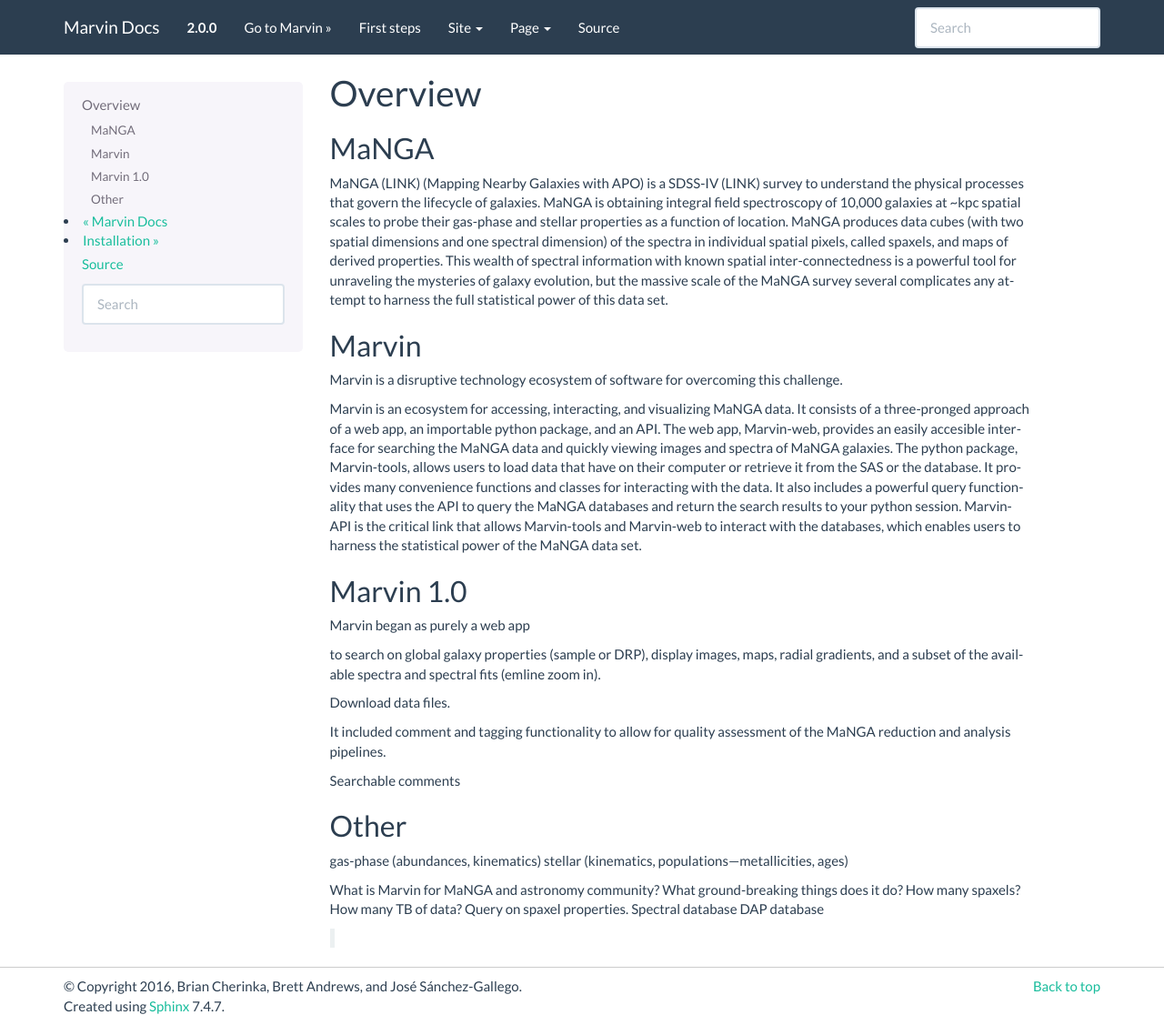
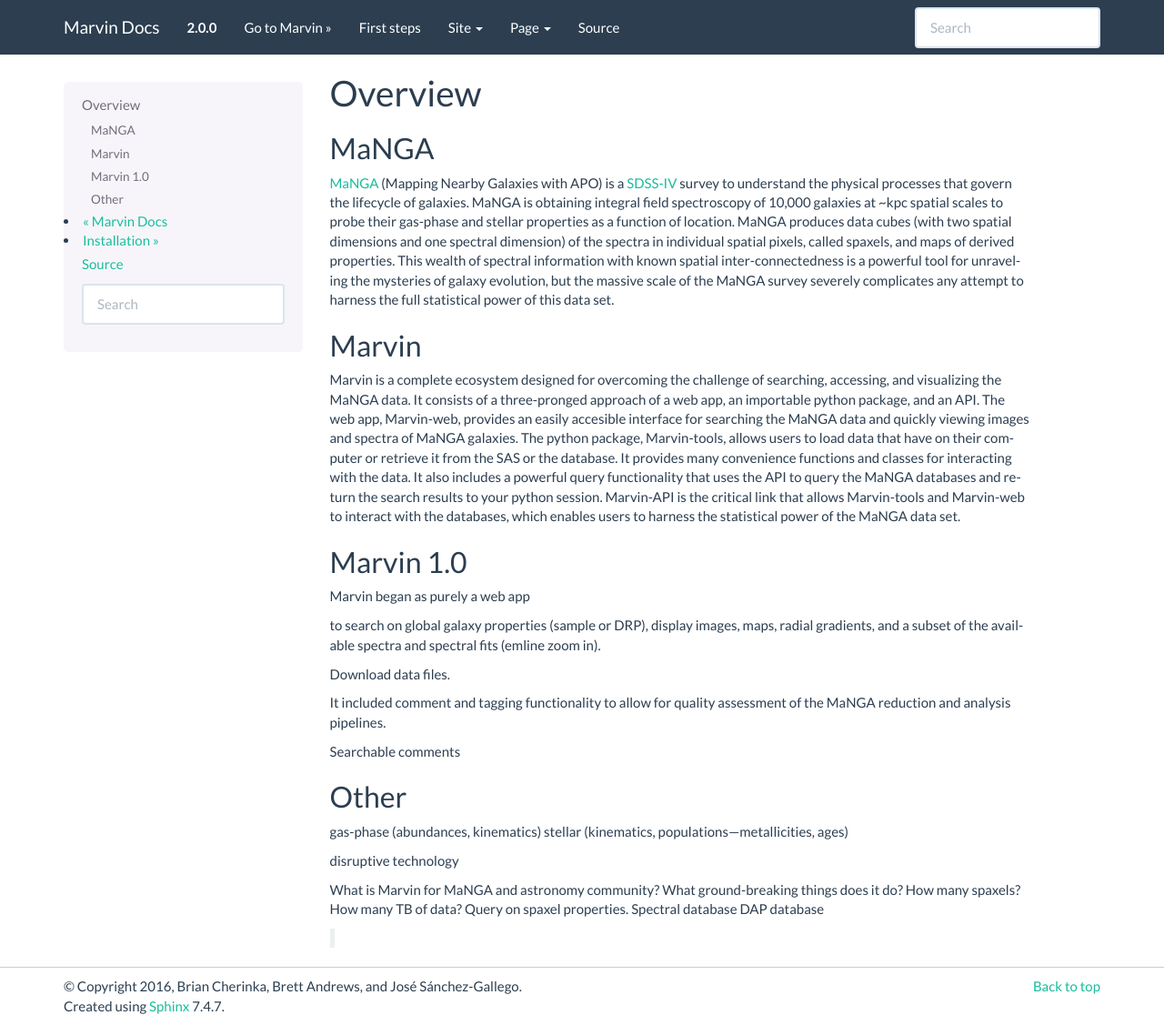
Before and after one commit to sdss/marvin, a Sphinx documentation site: the page built from docs/sphinx/overview.rst, in a window 1280 px wide and 1127 px high. Shown: the whole window at 91% size. Built offline with Sphinx 7.4.7, drawn with Linux system fonts in a browser that asks for light colours; pages that are not in the unit, such as notebooks, are missing from menus.

Commit message:
minor changes to overview page

```diff
--- a/docs/sphinx/overview.rst
+++ b/docs/sphinx/overview.rst
@@ -5,34 +5,34 @@
 MaNGA
 -----
 
-MaNGA (LINK) (Mapping Nearby Galaxies with APO) is a SDSS-IV (LINK) survey to
-understand the physical processes that govern the lifecycle of galaxies. MaNGA
-is obtaining integral field spectroscopy of 10,000 galaxies at ~kpc spatial
-scales to probe their gas-phase and stellar properties as a function of
-location.  MaNGA produces data cubes (with two spatial dimensions and one
-spectral dimension) of the spectra in individual spatial pixels, called spaxels,
-and maps of derived properties. This wealth of spectral information with known
-spatial inter-connectedness is a powerful tool for unraveling the mysteries of
-galaxy evolution, but the massive scale of the MaNGA survey several complicates
-any attempt to harness the full statistical power of this data set.
+`MaNGA <http://www.sdss.org/surveys/manga/>`_ (Mapping Nearby Galaxies with APO)
+is a `SDSS-IV <http://www.sdss.org/>`_ survey to understand the physical
+processes that govern the lifecycle of galaxies. MaNGA is obtaining integral
+field spectroscopy of 10,000 galaxies at ~kpc spatial scales to probe their
+gas-phase and stellar properties as a function of location.  MaNGA produces data
+cubes (with two spatial dimensions and one spectral dimension) of the spectra in
+individual spatial pixels, called spaxels, and maps of derived properties. This
+wealth of spectral information with known spatial inter-connectedness is a
+powerful tool for unraveling the mysteries of galaxy evolution, but the massive
+scale of the MaNGA survey severely complicates any attempt to harness the full
+statistical power of this data set.
 
 
 Marvin
 ------
 
-Marvin is a disruptive technology  ecosystem of software for overcoming this challenge.
-
-Marvin is an ecosystem for accessing, interacting, and visualizing MaNGA data.
-It consists of a three-pronged approach of a web app, an importable python
-package, and an API. The web app, Marvin-web, provides an easily accesible
-interface for searching the MaNGA data and quickly viewing images and spectra of
-MaNGA galaxies.  The python package, Marvin-tools, allows users to load data
-that have on their computer or retrieve it from the SAS or the database. It
-provides many convenience functions and classes for interacting with the data.
-It also includes a powerful query functionality that uses the API to query the
-MaNGA databases and return the search results to your python session. Marvin-API
-is the critical link that allows Marvin-tools and Marvin-web to interact with
-the databases, which enables users to harness the statistical power of the MaNGA
+Marvin is a complete ecosystem designed for overcoming the challenge of
+searching, accessing, and visualizing the MaNGA data. It consists of a
+three-pronged approach of a web app, an importable python package, and an API.
+The web app, Marvin-web, provides an easily accesible interface for searching
+the MaNGA data and quickly viewing images and spectra of MaNGA galaxies.  The
+python package, Marvin-tools, allows users to load data that have on their
+computer or retrieve it from the SAS or the database. It provides many
+convenience functions and classes for interacting with the data. It also
+includes a powerful query functionality that uses the API to query the MaNGA
+databases and return the search results to your python session. Marvin-API is
+the critical link that allows Marvin-tools and Marvin-web to interact with the
+databases, which enables users to harness the statistical power of the MaNGA
 data set.
 
 
```
Also changed, not shown: other parts of docs/sphinx/overview.rst (+1 -0 lines).
